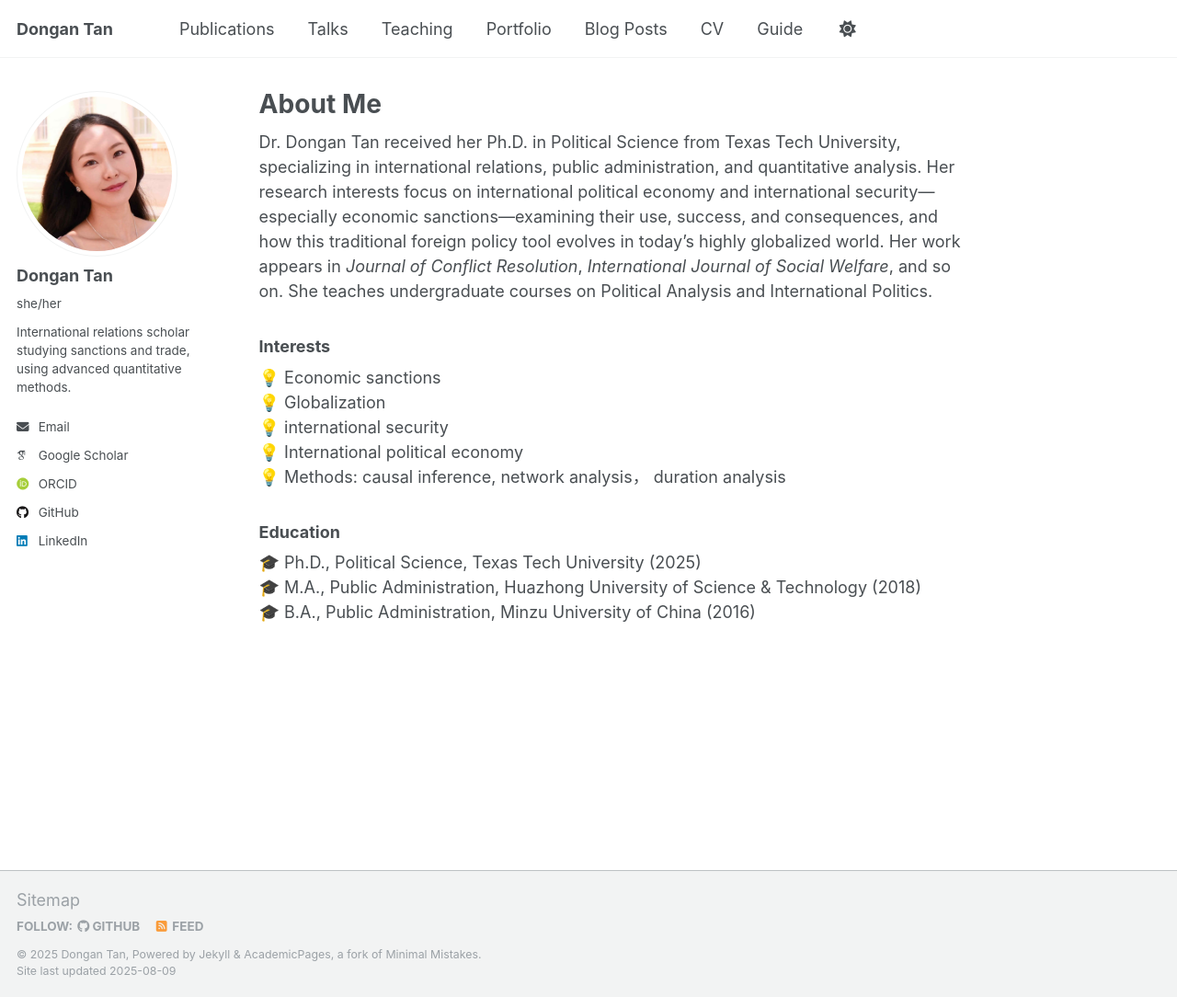
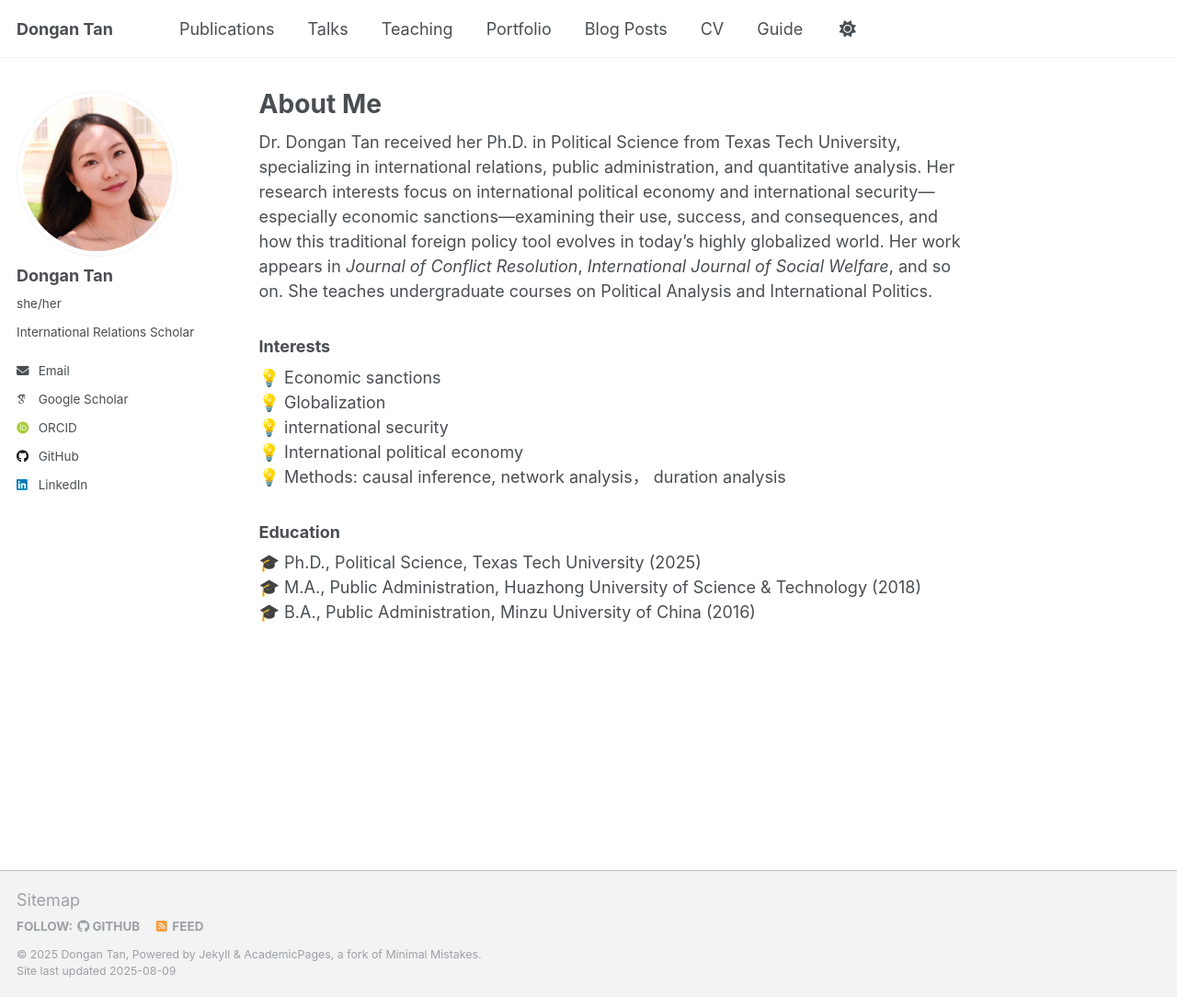
Before and after one commit to HaoLiuScholar/HaoLiuScholar.github.io, a Jekyll site: the page built from _pages/about.md, in a window 1280 px wide and 1084 px high. Shown: the whole window at 92% size. Built offline with Jekyll 4.4.1, drawn with Linux system fonts in a browser that asks for light colours; some web fonts are replaced; a script that is not in the unit is left out.

Commit message:
Update _config.yml

```diff
--- a/_config.yml
+++ b/_config.yml
@@ -12,7 +12,7 @@ site_theme               : "default"
 title                    : "Dongan Tan"
 title_separator          : "-"
 name                     : &name "Dongan Tan"
-description              : &description "International relations scholar studying sanctions and trade, using advanced quantitative methods."
+description              : &description "International Relations Scholar"
 url                      : https://dongantan.github.io # the base hostname & protocol for your site e.g. "https://[your GitHub username].github.io" or if you already have some other page hosted on Github then use "https://[your GitHub username].github.io/[Your Repo Name]"
 baseurl                  : "" # the subpath of your site, e.g. "/blog"
 repository               : "DonganTan/DonganTan.github.io"
@@ -25,7 +25,7 @@ author:
   avatar           : "profile.png"
   name             : "Dongan Tan"
   pronouns         : "she/her"
-  bio              : "International relations scholar studying sanctions and trade, using advanced quantitative methods."
+  bio              : "International Relations Scholar"
   location         : #
   employer         : # current institute
   uri              : # URL
```
